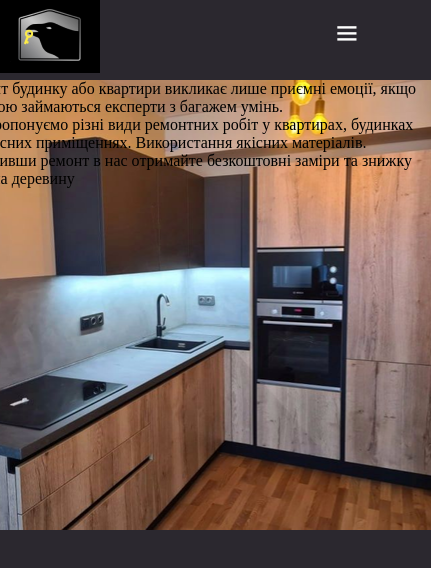
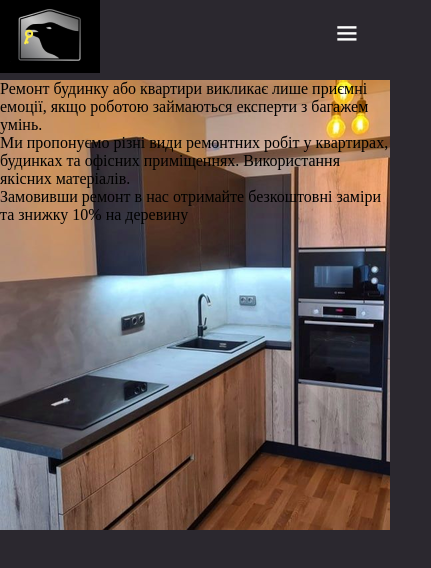
Before and after one commit to voron-remonntt/design, a React (Create React App) app: page / in a window 390 px wide. Shown: the top 568 px of the page, 431 px wide, since content can reach past the window. Built offline with nearby package versions, Linux system fonts and the light colour scheme; a web font is replaced by a local one.

Commit message:
fixe come error

```diff
--- a/src/pages/Home/Home_mobile.scss
+++ b/src/pages/Home/Home_mobile.scss
@@ -2,8 +2,8 @@
   .modile {
 
     &__header {
-      width: 56vh;
-      height: 100vh;
+      width: 100%;
+      height: 180vh;
       background-image: url(../../img/bi.png);
       background-repeat: no-repeat;
       object-fit: cover;
```
